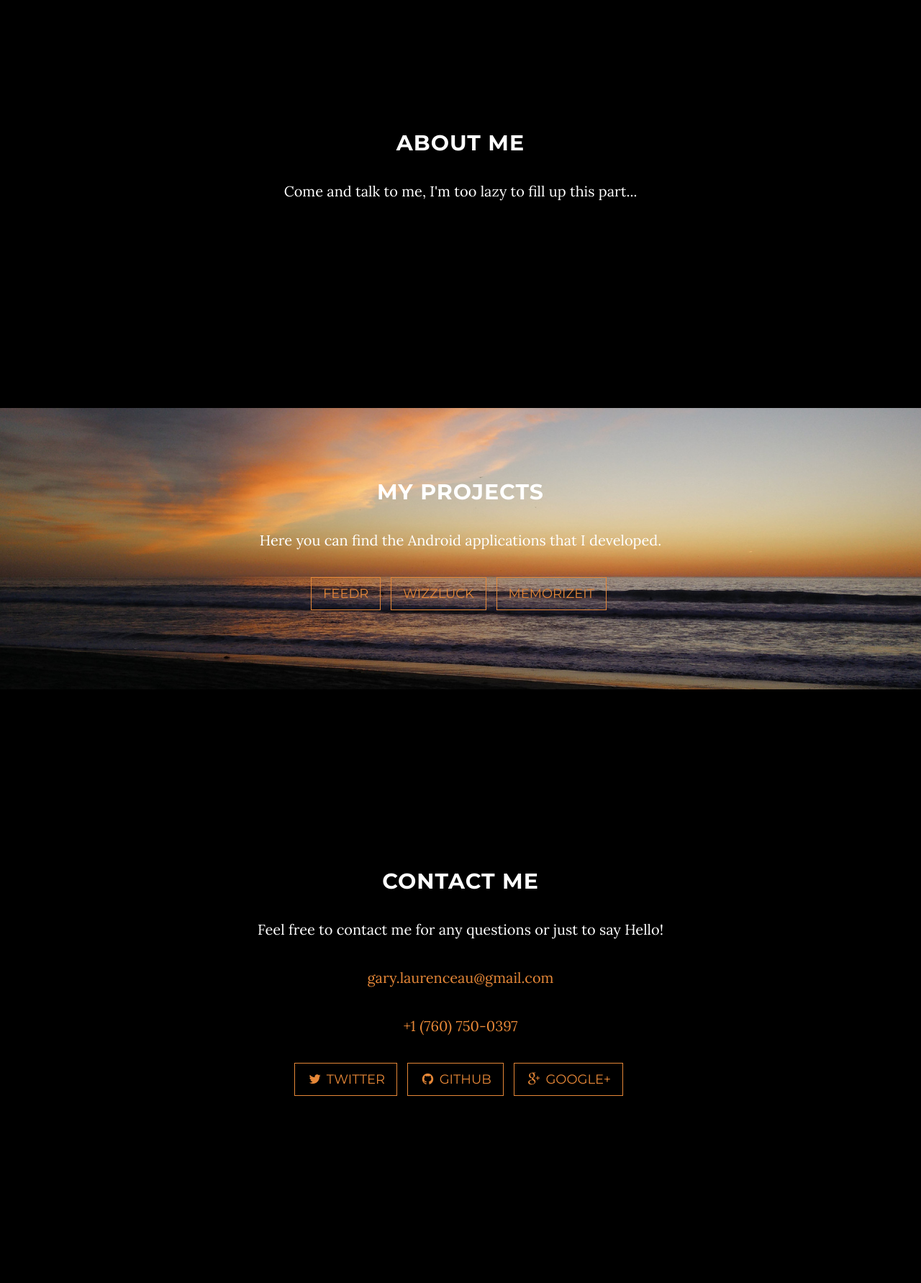
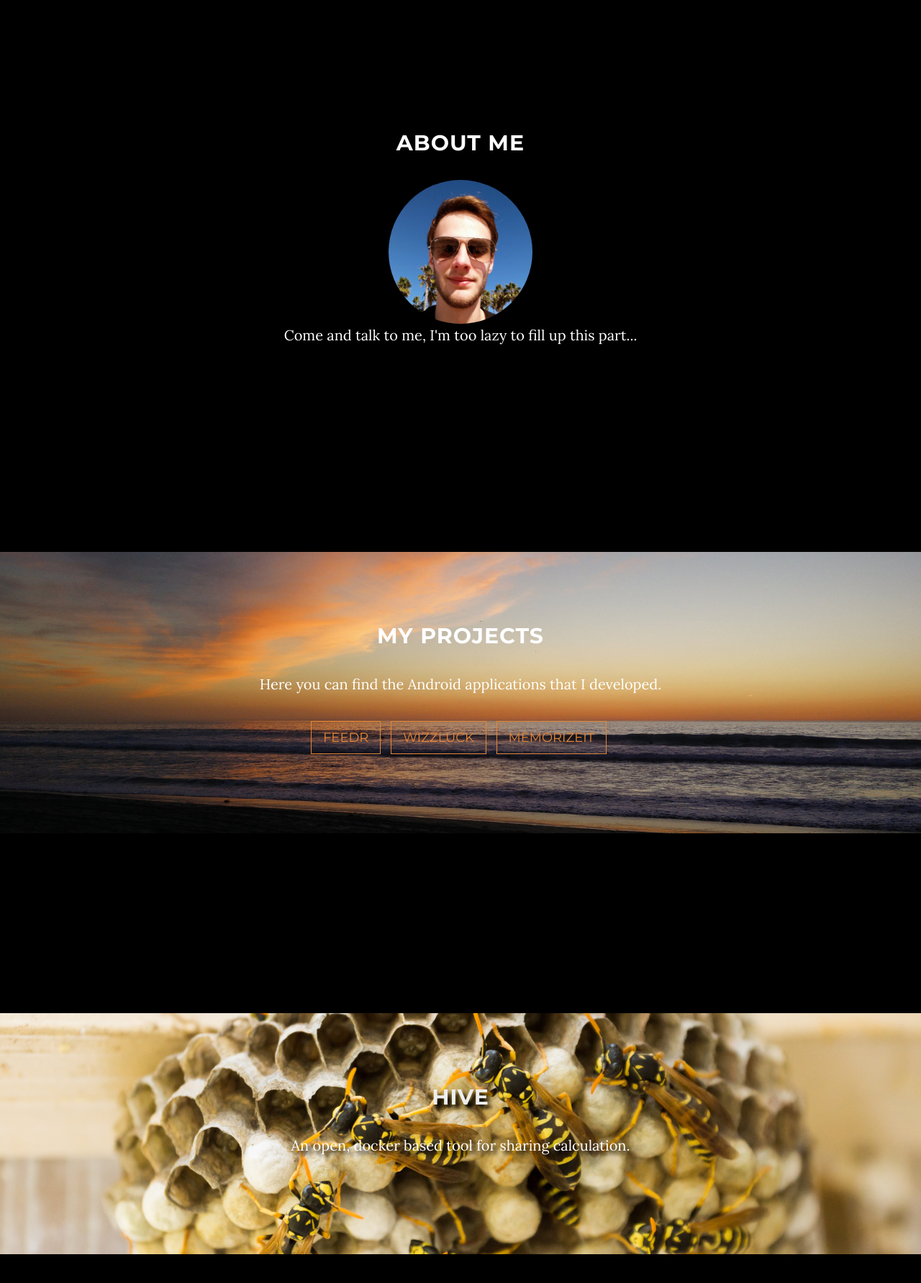
Before and after one commit to GaryLaurenceau/my-website, a Python web app: template website/blog/templates/home.html in a window 1280 px wide. Shown: the part 868-2651 px from the top of the page at 72% size. Run offline with Jinja, Linux system fonts and the light colour scheme; the template is opened without the code that fills it, so the values that code supplies are empty; some libraries are stand-ins or nearby versions.

Commit message:
add initial content

```diff
--- a/website/blog/templates/home.html
+++ b/website/blog/templates/home.html
@@ -62,7 +62,7 @@
 {#                        <a class="page-scroll" href="#download">Download</a>#}
 {#                    </li>#}
                     <li>
-                        <a target="_blank" href="http://52.16.173.204/hive">Hive</a>
+                        <a class="page-scroll" href="#hive">Hive</a>
                     </li>
                     <li>
                         <a class="page-scroll" href="#contact">Contact</a>
@@ -98,9 +98,12 @@
         <div class="row">
             <div class="col-lg-8 col-lg-offset-2">
                 <h2>About Me</h2>
+
+                <div class="profile_picture"></div>
                 <p>
                     Come and talk to me, I'm too lazy to fill up this part...
                 </p>
+
             </div>
         </div>
     </section>
@@ -126,6 +129,18 @@
                         </li>
                     </ul>
 
+                </div>
+            </div>
+        </div>
+    </section>
+
+    <!-- Hive Section -->
+    <section id="hive" class="content-section text-center">
+        <div class="hive-section">
+            <div class="container">
+                <div class="shadow-message col-lg-8 col-lg-offset-2">
+                    <h2 class="shadow-message"><a target="_blank" href="http://52.16.173.204:8080" style="color: #EEEEEE">Hive</a></h2>
+                    <p class="shadow-message">An open, docker based tool for sharing calculation.</p>
                 </div>
             </div>
         </div>
@@ -167,7 +182,7 @@
     </section>
 
     <!-- Map Section -->
-    <div id="map"></div>
+{#    <div id="map"></div>#}
 
     <!-- Footer -->
     <footer>
@@ -186,7 +201,7 @@
     <script src="static/js/jquery.easing.min.js"></script>
 
     <!-- Google Maps API Key - Use your own API key to enable the map feature. More information on the Google Maps API can be found at https://developers.google.com/maps/ -->
-    <script type="text/javascript" src="https://maps.googleapis.com/maps/api/js?key=AIzaSyCRngKslUGJTlibkQ3FkfTxj3Xss1UlZDA&sensor=false"></script>
+{#    <script type="text/javascript" src="https://maps.googleapis.com/maps/api/js?key=AIzaSyCRngKslUGJTlibkQ3FkfTxj3Xss1UlZDA&sensor=false"></script>#}
 
     <!-- Custom Theme JavaScript -->
     <script src="static/js/grayscale.js"></script>
--- a/website/static/css/grayscale.css
+++ b/website/static/css/grayscale.css
@@ -273,6 +273,22 @@ a:focus {
     -o-background-size: cover;
 }
 
+.hive-section {
+    width: 100%;
+    padding: 50px 0;
+    color: #fff;
+    background: url(../img/bee_hive.jpg) no-repeat center center scroll;
+    background-color: #000;
+    -webkit-background-size: cover;
+    -moz-background-size: cover;
+    background-size: cover;
+    -o-background-size: cover;
+}
+
+.shadow-message {
+    text-shadow: 5px 5px 5px rgba(0,0,0,1);
+}
+
 #map {
     width: 100%;
     height: 200px;
@@ -288,10 +304,29 @@ a:focus {
         padding: 100px 0;
     }
 
+    .hive-section {
+        padding: 100px 0;
+    }
+
     #map {
         height: 400px;
         margin-top: 250px;
     }
+}
+
+.shadow-message {
+    text-shadow: 5px 5px 5px rgba(0,0,0,1);
+}
+
+.profile_picture {
+  background:url(../img/profile_picture.jpg) no-repeat;
+  background-size:200px 200px;
+  background-position:0px 0px;
+  height:200px;
+  width:200px;
+  border-radius:50%;
+  overflow:hidden;
+  margin:auto;
 }
 
 .btn {
--- a/website/static/less/grayscale.less
+++ b/website/static/less/grayscale.less
@@ -248,6 +248,22 @@ a {
     -o-background-size: cover;
 }
 
+.hive-section {
+    width: 100%;
+    padding: 50px 0;
+    color: white;
+    background: url(../img/bee_hive.jpg) no-repeat center center scroll;
+    background-color: black;
+    -webkit-background-size: cover;
+    -moz-background-size: cover;
+    background-size: cover;
+    -o-background-size: cover;
+}
+
+.shadow-message {
+    text-shadow: 5px 5px 5px rgba(0,0,0,1);
+}
+
 #map {
     width: 100%;
     height: 200px;
```
Also changed, not shown: website/wsgi.py (+15 -3 lines), website/static/css/bootstrap.css, website/static/img/bee_hive.jpg (added).
